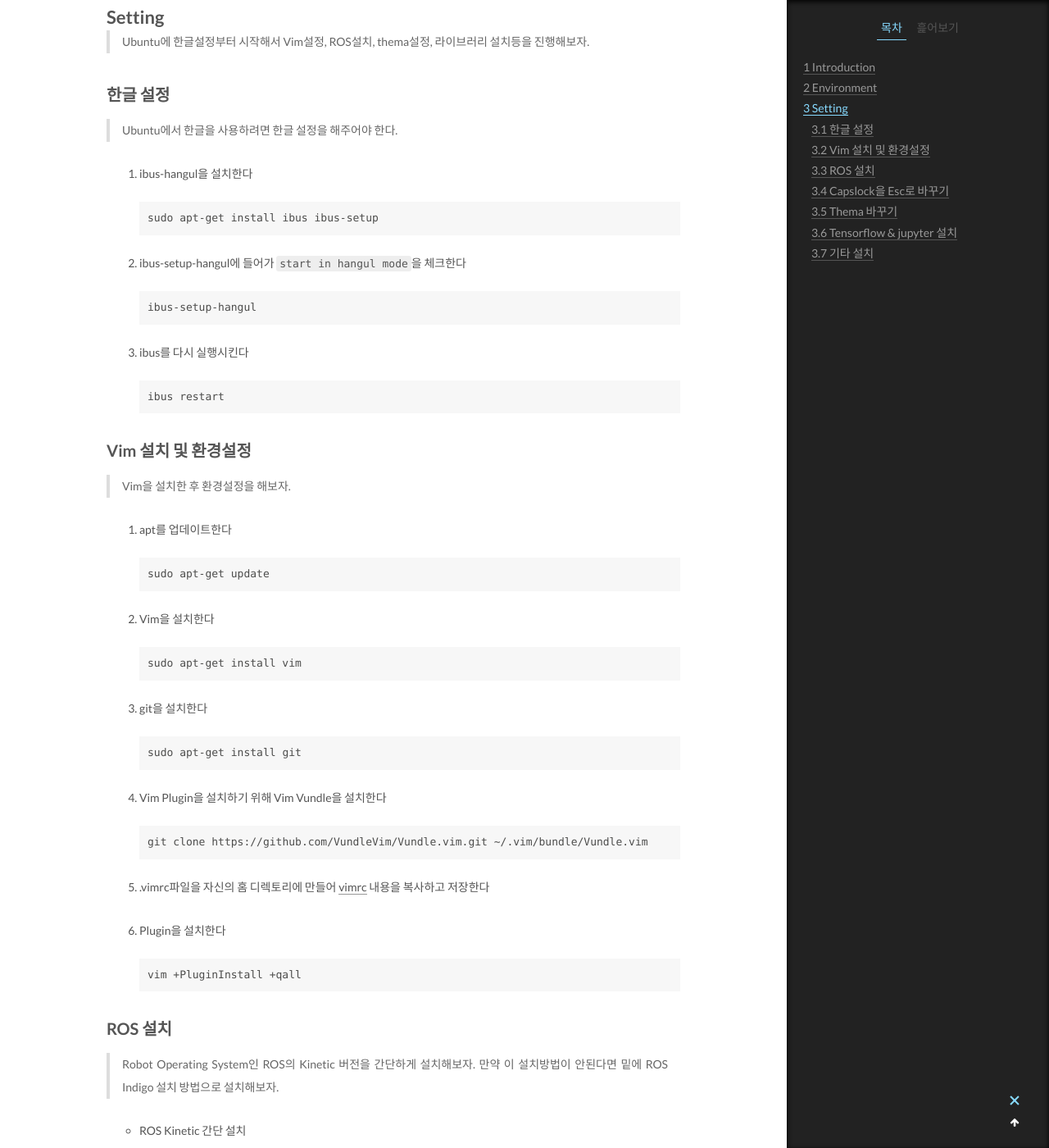
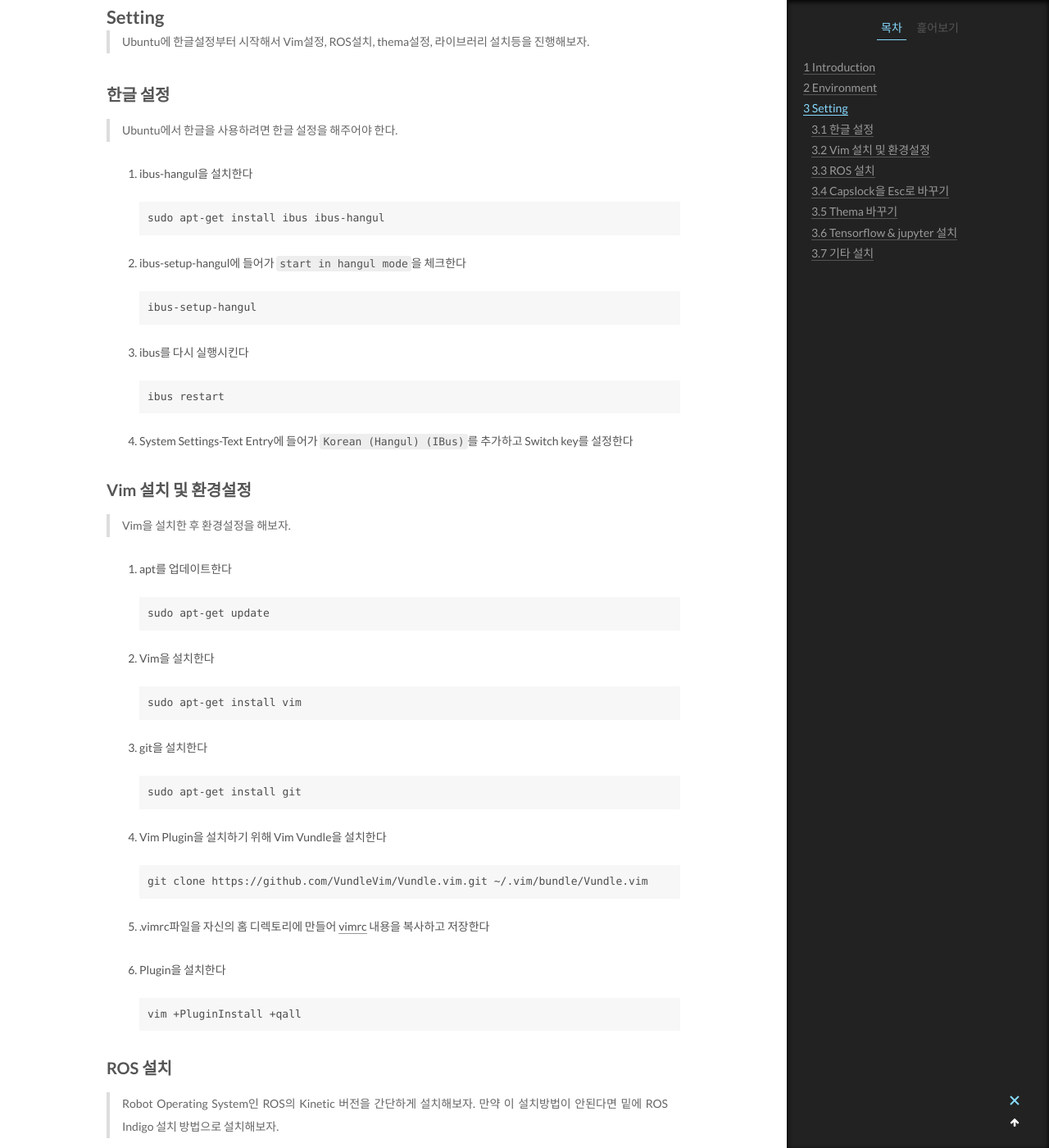
Before and after one commit to qwes98/qwes98.github.io, a Jekyll site: the page built from _posts/2018-01-20-ubuntu-initial-setting.md, in a window 1280 px wide and 1400 px high, scrolled down 787 px. Shown: the whole window at 82% size. Built offline with Jekyll 4.4.1, drawn with Linux system fonts in a browser that asks for light colours; comment, search, counter and statistics services are not loaded.

Commit message:
Modify ubuntu initial setting post

````diff
--- a/_posts/2018-01-20-ubuntu-initial-setting.md
+++ b/_posts/2018-01-20-ubuntu-initial-setting.md
@@ -25,7 +25,7 @@ date: 2018-01-20
 
 1. ibus-hangul을 설치한다
 ```python
-sudo apt-get install ibus ibus-setup
+sudo apt-get install ibus ibus-hangul
 ```
 
 2. ibus-setup-hangul에 들어가 `start in hangul mode`을 체크한다
@@ -37,6 +37,8 @@ ibus-setup-hangul
 ```python
 ibus restart
 ```
+
+4. System Settings-Text Entry에 들어가 `Korean (Hangul) (IBus)`를 추가하고 Switch key를 설정한다
 
 ## Vim 설치 및 환경설정
 > Vim을 설치한 후 환경설정을 해보자.
````
